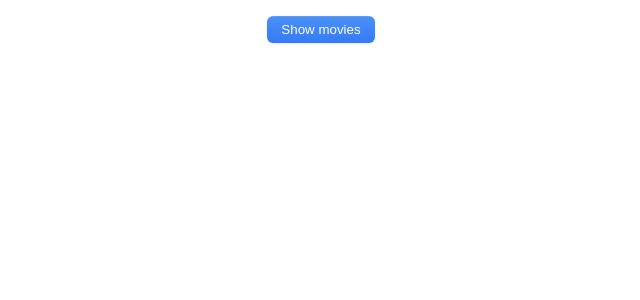
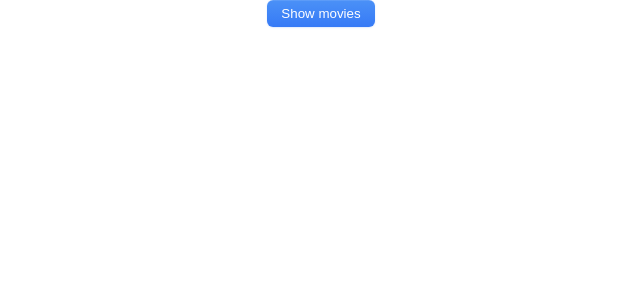
Before and after one commit to tekuzm/react-practice, a React (Create React App) app: page / in a window 1280 px wide. Shown: the top 300 px of the page, without its empty margins (319-959 px from the left). Built offline with nearby package versions, Linux system fonts and the light colour scheme.

Commit message:
Add deploy fix

```diff
--- a/src/components/App.jsx
+++ b/src/components/App.jsx
@@ -93,10 +93,9 @@ class App extends Component {
       <div
         style={{
           display: 'grid',
-          gridGap: '1rem',
-          padding: '1rem',
-          maxWidth: '1024px',
-          margin: '0 auto',
+          gridTemplateColumns: '1fr',
+          gridGap: '16px',
+          paddingBottom: '24px',
         }}
       >
         <Button
--- a/src/components/MoviesList/MoviesList.styled.jsx
+++ b/src/components/MoviesList/MoviesList.styled.jsx
@@ -1,11 +1,28 @@
 import styled from 'styled-components';
 
 const List = styled.ul`
+  display: grid;
+  max-width: calc(100vw - 48px);
+  grid-template-columns: repeat(auto-fill, minmax(320px, 1fr));
+  grid-gap: 16px;
+  margin-top: 0;
+  margin-bottom: 0;
+  padding: 0;
   list-style: none;
-  padding: 40px;
-  margin: 0px;
+  margin-left: auto;
+  margin-right: auto;
 `;
 
-const Item = styled.li``;
+const Item = styled.li`
+  padding: 20px;
+  border-radius: 2px;
+  box-shadow: 0px 1px 3px 0px rgba(0, 0, 0, 0.2),
+    0px 1px 1px 0px rgba(0, 0, 0, 0.14), 0px 2px 1px -1px rgba(0, 0, 0, 0.12);
+
+  &:hover {
+    transform: scale(1.03);
+    cursor: zoom-in;
+  }
+`;
 
 export { List, Item };
```
